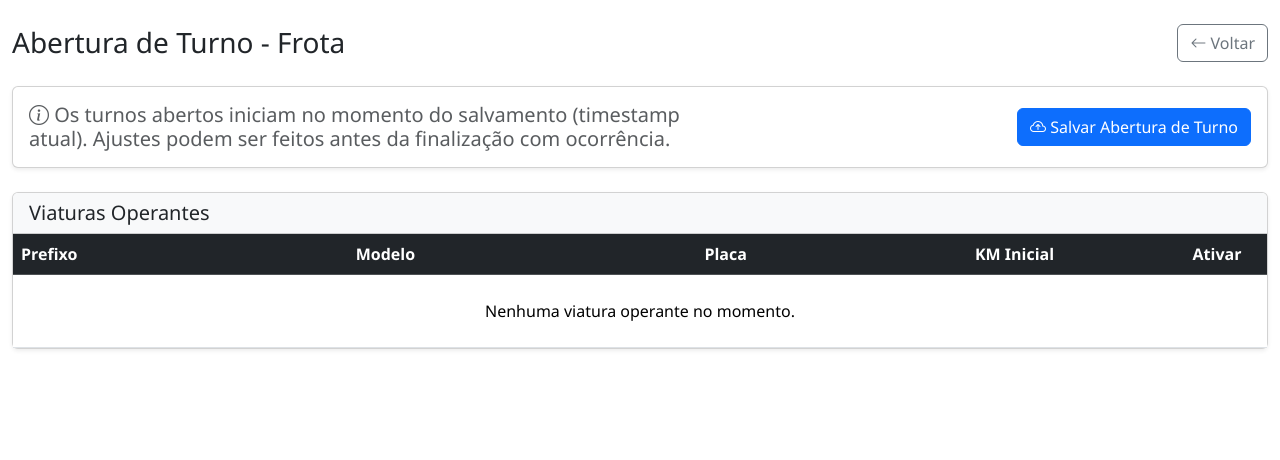
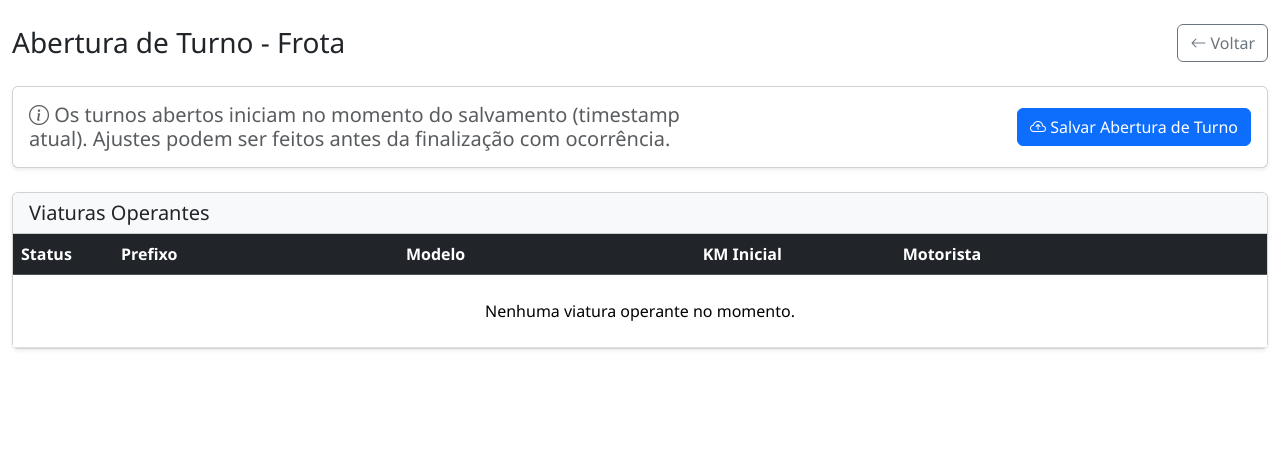
Before and after one commit to andredzanon/controle_policial, a Django app: page /frota/abertura-turno/ in a window 1280 px wide. Shown: the part 57-517 px from the top of the page. Run offline with Django 5.2, Linux system fonts and the light colour scheme; the visitor is signed in with stand-in values (Sample User, id 1); data that the repository does not hold is empty.

Commit message:
feat: adicionar controle de motoristas no turno e aviso de sair sem salvar

```diff
--- a/frota/templates/frota/abertura_turno.html
+++ b/frota/templates/frota/abertura_turno.html
@@ -34,11 +34,11 @@
             <table class="table mb-0 align-middle">
                 <thead class="table-dark">
                     <tr>
+                        <th style="width: 100px;">Status</th>
                         <th>Prefixo</th>
                         <th>Modelo</th>
-                        <th>Placa</th>
                         <th style="width: 200px;">KM Inicial</th>
-                        <th class="text-center" style="width: 100px;">Ativar</th>
+                        <th>Motorista</th>
                     </tr>
                 </thead>
                 <tbody id="tabelaViaturas">
@@ -49,13 +49,47 @@
     </div>
 </div>
 
+<!-- Datalist para autocomplete de motoristas -->
+<datalist id="listaMotoristas"></datalist>
+
 {% endblock %}
 
 {% block scripts %}
 <script>
 let viaturasAtuais = [];
+let motoristasLista = [];
+let isDirty = false;
 
+// Warn user before leaving page with unsaved changes
+window.addEventListener('beforeunload', function (e) {
+    if (isDirty) {
+        e.preventDefault();
+        e.returnValue = 'Você tem alterações não salvas. Deseja realmente sair?';
+    }
+});
+
+// Load resources on start
 carregarViaturas();
+carregarMotoristas();
+
+async function carregarMotoristas() {
+    try {
+        let res = await fetch("{% url 'frota:api_motoristas' %}");
+        let p = await res.json();
+        if (res.ok) {
+            motoristasLista = p.motoristas;
+            let datalist = document.getElementById('listaMotoristas');
+            datalist.innerHTML = '';
+            motoristasLista.forEach(nome => {
+                let opt = document.createElement('option');
+                opt.value = nome;
+                datalist.appendChild(opt);
+            });
+        }
+    } catch (e) {
+        console.error("Erro ao carregar motoristas", e);
+    }
+}
 
 async function carregarViaturas() {
     let tbody = document.getElementById('tabelaViaturas');
@@ -79,44 +113,64 @@ async function carregarViaturas() {
 
         tbody.innerHTML = '';
         viaturasAtuais.forEach(v => {
-            let checked = v.selecionado ? 'checked' : '';
-            let rowClass = v.selecionado ? 'table-success' : 'table-danger';
+            let rowClass = v.selecionado ? 'table-success' : '';
+            let badgeClass = v.selecionado ? 'bg-success' : 'bg-danger';
+            let badgeText = v.selecionado ? 'Ativo' : 'Inativo';
+
             tbody.innerHTML += `
                 <tr id="row_${v.id}" class="${rowClass}">
+                    <td>
+                        <span id="badge_${v.id}" class="badge ${badgeClass}">${badgeText}</span>
+                    </td>
                     <td class="fw-bold">${v.prefixo}</td>
                     <td>${v.modelo}</td>
-                    <td>${v.placa}</td>
                     <td>
-                        <input type="number" class="form-control form-control-sm km-input" id="km_${v.id}" value="${v.km_atual}" min="0" ${!v.selecionado ? 'disabled' : ''}>
+                        <input type="number" class="form-control form-control-sm km-input" id="km_${v.id}" value="${v.km_atual}" min="0">
                     </td>
-                    <td class="text-center">
-                        <div class="form-check d-flex justify-content-center">
-                            <input class="form-check-input chk-viatura" type="checkbox" id="chk_${v.id}" value="${v.id}" ${checked} onchange="toggleRow(${v.id})">
-                        </div>
+                    <td>
+                        <input type="text" class="form-control form-control-sm motorista-input text-uppercase" id="motorista_${v.id}" value="${v.motorista || ''}" list="listaMotoristas" placeholder="DIGITE O MOTORISTA" oninput="atualizarStatus(${v.id})">
                     </td>
                 </tr>
             `;
         });
+        isDirty = false; // Reset clean state on load
     } catch(e) {
         tbody.innerHTML = '<tr><td colspan="5" class="text-center text-danger py-4">Erro de conexão.</td></tr>';
     }
 }
 
-function toggleRow(id) {
-    let chk = document.getElementById(`chk_${id}`);
-    let kmInput = document.getElementById(`km_${id}`);
+function atualizarStatus(id) {
+    let input = document.getElementById(`motorista_${id}`);
+
+    // Force uppercase and accept only letters and spaces
+    let val = input.value;
+    let cleanVal = val.replace(/[^a-zA-Z\s]/g, '').toUpperCase();
+    if (val !== cleanVal) {
+        input.value = cleanVal;
+    }
+
+    let badge = document.getElementById(`badge_${id}`);
     let row = document.getElementById(`row_${id}`);
 
-    kmInput.disabled = !chk.checked;
-
-    if (chk.checked) {
-        row.classList.remove('table-danger');
+    if (cleanVal.trim() !== '') {
+        badge.className = 'badge bg-success';
+        badge.innerText = 'Ativo';
         row.classList.add('table-success');
     } else {
+        badge.className = 'badge bg-danger';
+        badge.innerText = 'Inativo';
         row.classList.remove('table-success');
-        row.classList.add('table-danger');
     }
+
+    isDirty = true;
 }
+
+// Watch input changes on table for dirty flag
+document.getElementById('tabelaViaturas').addEventListener('input', function(e) {
+    if (e.target.classList.contains('km-input')) {
+        isDirty = true;
+    }
+});
 
 async function salvarTurno() {
     let payload = {
@@ -124,12 +178,12 @@ async function salvarTurno() {
     };
 
     viaturasAtuais.forEach(v => {
-        let chk = document.getElementById(`chk_${v.id}`);
         let kmInput = document.getElementById(`km_${v.id}`);
+        let motoristaInput = document.getElementById(`motorista_${v.id}`);
         payload.viaturas.push({
             id: v.id,
             km_inicial: parseInt(kmInput.value) || 0,
-            selecionado: chk.checked
+            motorista: motoristaInput.value.trim()
         });
     });
 
@@ -150,7 +204,9 @@ async function salvarTurno() {
 
         if(res.ok) {
             alert(result.message);
+            isDirty = false;
             carregarViaturas();
+            carregarMotoristas();
         } else {
             alert("Erro: " + result.error);
         }
--- a/frota/urls.py
+++ b/frota/urls.py
@@ -12,4 +12,5 @@ urlpatterns = [
     path('abertura-turno/', views.abertura_turno_view, name='abertura_turno'),
     path('api/viaturas-operantes/', views.api_viaturas_operantes, name='api_viaturas_operantes'),
     path('api/salvar-abertura-turno/', views.api_salvar_abertura_turno, name='api_salvar_abertura_turno'),
+    path('api/motoristas/', views.api_motoristas, name='api_motoristas'),
 ]
--- a/frota/views.py
+++ b/frota/views.py
@@ -4,7 +4,7 @@ from django.http import JsonResponse
 from django.contrib.auth.decorators import login_required
 from django.views.decorators.http import require_POST, require_GET
 from django.utils import timezone
-from .models import Viatura, HistoricoManutencao, AberturaTurnoViatura
+from .models import Viatura, HistoricoManutencao, AberturaTurnoViatura, Motorista
 
 @login_required
 def dashboard(request):
@@ -158,9 +158,11 @@ def api_viaturas_operantes(request):
             if abertura:
                 km = abertura.km_inicial
                 selecionado = True
+                motorista_nome = abertura.motorista.nome if abertura.motorista else ''
             else:
                 km = v.km_atual
                 selecionado = False
+                motorista_nome = ''
 
             dados.append({
                 'id': v.id,
@@ -168,7 +170,8 @@ def api_viaturas_operantes(request):
                 'placa': v.placa,
                 'modelo': v.modelo,
                 'km_atual': km,
-                'selecionado': selecionado
+                'selecionado': selecionado,
+                'motorista': motorista_nome
             })
 
         return JsonResponse({'viaturas': dados})
@@ -183,6 +186,7 @@ from django.db import transaction
 @require_POST
 def api_salvar_abertura_turno(request):
     try:
+        import re
         payload = json.loads(request.body)
         viaturas_dados = payload.get('viaturas', [])
 
@@ -190,24 +194,34 @@ def api_salvar_abertura_turno(request):
             for v_data in viaturas_dados:
                 v_id = v_data.get('id')
                 km_inicial = int(v_data.get('km_inicial', 0))
-                selecionado = v_data.get('selecionado', False)
+                motorista_raw = v_data.get('motorista', '').strip()
 
                 v = Viatura.objects.get(pk=v_id)
                 open_turno = v.turnos_abertos.filter(data_encerramento__isnull=True).first()
 
-                if selecionado:
-                    if open_turno:
-                        open_turno.km_inicial = km_inicial
-                        open_turno.save()
+                if motorista_raw:
+                    # Sanitize: letters and space only, uppercase
+                    nome_limpo = re.sub(r'[^A-Z\s]', '', motorista_raw.upper()).strip()
+                    if nome_limpo:
+                        motorista_obj, _ = Motorista.objects.get_or_create(nome=nome_limpo)
+
+                        if open_turno:
+                            open_turno.km_inicial = km_inicial
+                            open_turno.motorista = motorista_obj
+                            open_turno.save()
+                        else:
+                            open_turno = AberturaTurnoViatura.objects.create(
+                                viatura=v,
+                                km_inicial=km_inicial,
+                                usuario=request.user,
+                                data_abertura=timezone.now(),
+                                motorista=motorista_obj
+                            )
+                        v.km_atual = km_inicial
+                        v.save()
                     else:
-                        open_turno = AberturaTurnoViatura.objects.create(
-                            viatura=v,
-                            km_inicial=km_inicial,
-                            usuario=request.user,
-                            data_abertura=timezone.now()
-                        )
-                    v.km_atual = km_inicial
-                    v.save()
+                        if open_turno:
+                            open_turno.delete()
                 else:
                     if open_turno:
                         open_turno.delete()
@@ -215,3 +229,13 @@ def api_salvar_abertura_turno(request):
         return JsonResponse({'status': 'sucesso', 'message': 'Turno aberto/atualizado com sucesso.'})
     except Exception as e:
         return JsonResponse({'error': str(e)}, status=500)
+
+@login_required
+@require_GET
+def api_motoristas(request):
+    try:
+        motoristas = Motorista.objects.all().order_by('nome')
+        dados = [m.nome for m in motoristas]
+        return JsonResponse({'motoristas': dados})
+    except Exception as e:
+        return JsonResponse({'error': str(e)}, status=500)
```
Also changed, not shown: frota/models.py (+7 -0 lines), frota/migrations/0007_motorista_aberturaturnoviatura_motorista.py (added).
